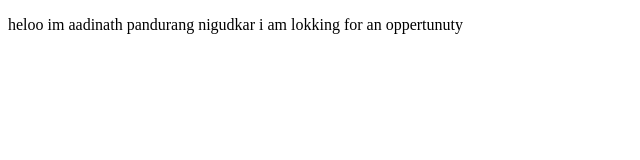
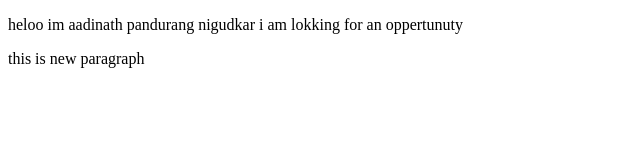
Before and after one commit to AadinathNigudkar23/LocalRepo, a plain HTML site: page index.html in a window 1280 px wide. Shown: the whole page, without its empty margins (0-640 px from the left). Drawn offline with Linux system fonts and the light colour scheme.

Commit message:
add new feature

```diff
--- a/index.html
+++ b/index.html
@@ -9,5 +9,8 @@
     <p> heloo im aadinath pandurang nigudkar i am lokking for an oppertunuty
 
     </p>
+    <p>
+        this is new paragraph
+    </p>
 </body>
 </html>
```
